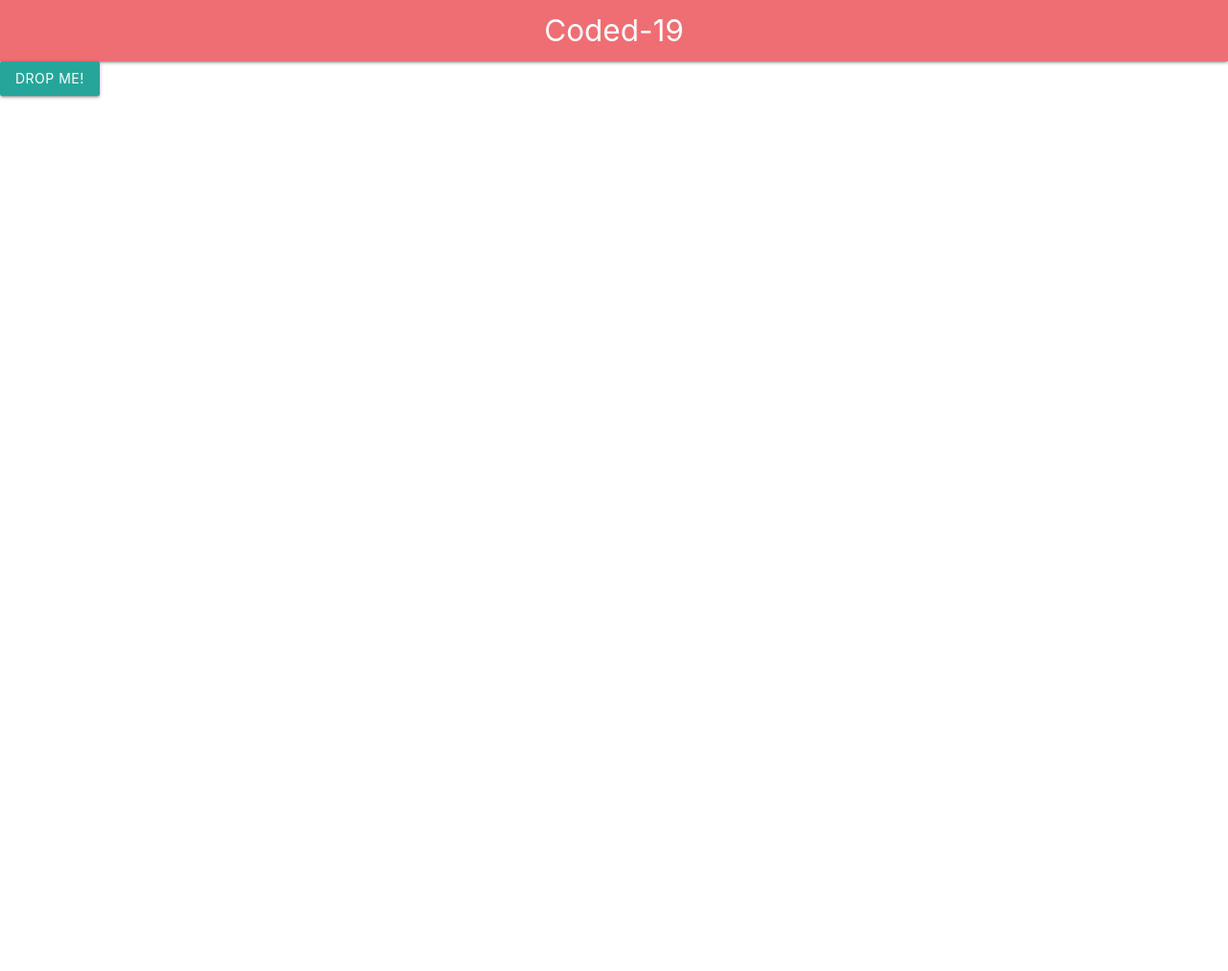
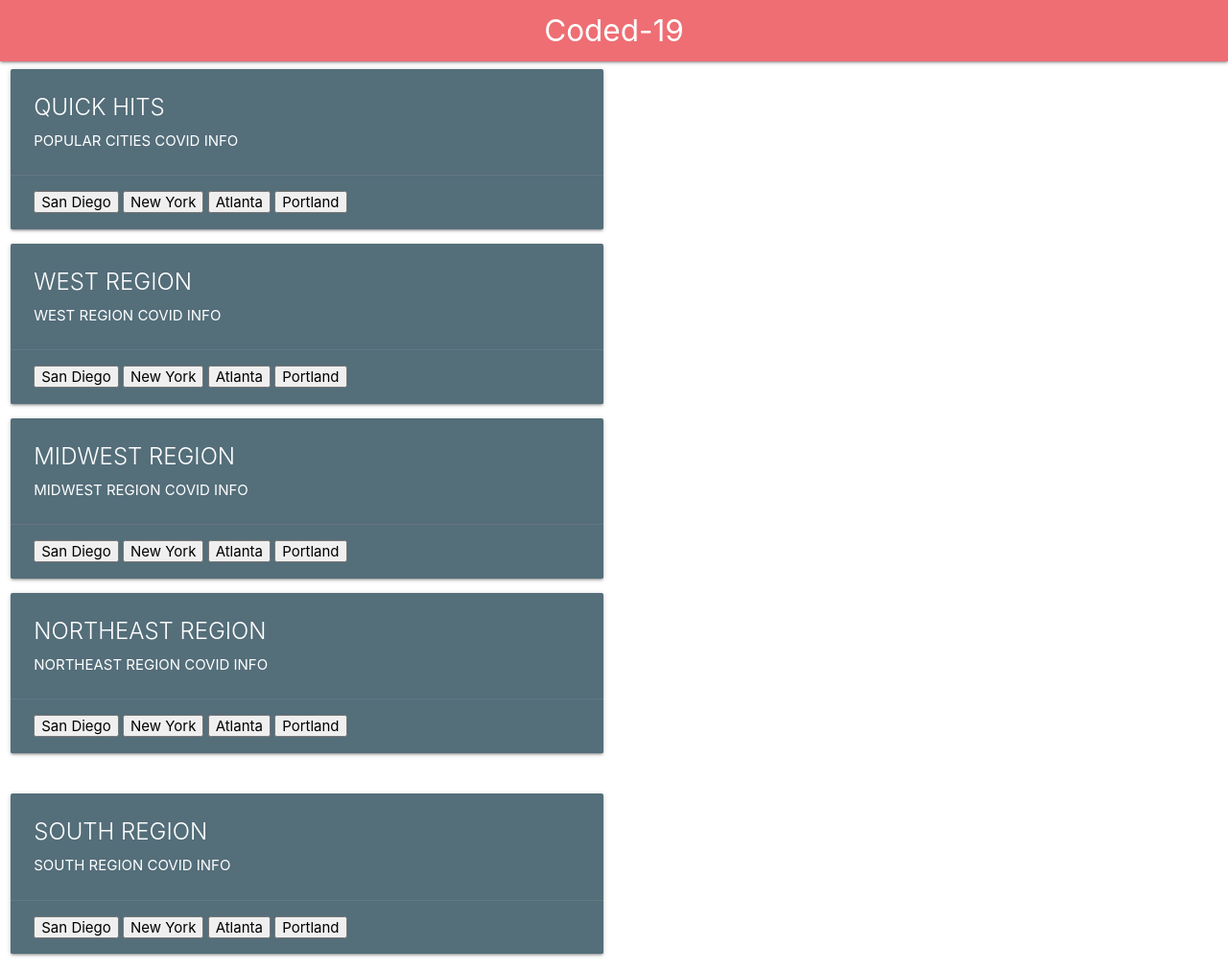
Before and after one commit to ElijahIG/Coded-19-app, a plain HTML site: page index.html in a window 1280 px wide. Shown: the top 1012 px of the page at 96% size. Before the commit the page ends 800 px from the top, so only its background shows below. Drawn offline with nearby package versions, Linux system fonts and the light colour scheme; no server answers.

Commit message:
added materialize cards for 4 U.S. regions, beginning to format page

```diff
--- a/index.html
+++ b/index.html
@@ -16,7 +16,88 @@
     </nav>
     <!----------------- Page Layout here --------------------------->
     <div class="row">
-      <!--  <div class="col s12 m4 l4">
+      <div class="col s12 m6">
+        <div class="card blue-grey darken-1">
+          <div class="card-content white-text">
+            <span class="card-title">QUICK HITS</span>
+            <p>POPULAR CITIES COVID INFO</p>
+          </div>
+          <div class="card-action">
+            <button href="#">San Diego</button>
+            <button href="#">New York</button>
+            <button href="#">Atlanta</button>
+            <button href="#">Portland</button>
+
+          </div>
+        </div>
+
+        <div class="card blue-grey darken-1">
+          <div class="card-content white-text">
+            <span class="card-title">WEST REGION</span>
+            <p>WEST REGION COVID INFO</p>
+          </div>
+          <div class="card-action">
+            <button href="#">San Diego</button>
+            <button href="#">New York</button>
+            <button href="#">Atlanta</button>
+            <button href="#">Portland</button>
+
+          </div>
+        </div>
+
+        <div class="card blue-grey darken-1">
+          <div class="card-content white-text">
+            <span class="card-title">MIDWEST REGION</span>
+            <p>MIDWEST REGION COVID INFO</p>
+          </div>
+          <div class="card-action">
+            <button href="#">San Diego</button>
+            <button href="#">New York</button>
+            <button href="#">Atlanta</button>
+            <button href="#">Portland</button>
+
+          </div>
+        </div>
+
+        <div class="card blue-grey darken-1">
+          <div class="card-content white-text">
+            <span class="card-title">NORTHEAST REGION</span>
+            <p>NORTHEAST REGION COVID INFO</p>
+          </div>
+          <div class="card-action">
+            <button href="#">San Diego</button>
+            <button href="#">New York</button>
+            <button href="#">Atlanta</button>
+            <button href="#">Portland</button>
+
+          </div>
+        </div>
+      </div>
+    </div>
+
+    <div class="row">
+      <div class="col s12 m6">
+        <div class="card blue-grey darken-1">
+          <div class="card-content white-text">
+            <span class="card-title">SOUTH REGION</span>
+            <p>SOUTH REGION COVID INFO</p>
+          </div>
+          <div class="card-action">
+            <button href="#">San Diego</button>
+            <button href="#">New York</button>
+            <button href="#">Atlanta</button>
+            <button href="#">Portland</button>
+
+          </div>
+        </div>
+      </div>
+    </div>
+
+
+
+
+    <div class="row">
+      <div class="col s12 m4 l4">
         <div class="card mb-3">
           <div class="card-body">
               <form id="search-form">
@@ -59,16 +140,15 @@
                         </button>
                         <hr>
                   </div>
-              </div> -->
+                  </div>
+              </div>
                     <!-- Search navigation panel
                       This content will be:
                       3-columns-wide on large screens,
                       4-columns-wide on medium screens,
                       12-columns-wide on small screens  -->
                     <!-- Dropdown Trigger -->
-        <a class='dropdown-trigger waves-light btn' href='#' data-target='dropdown1'>Drop Me!</a>
-
-        <!-------------- Dropdown Structure --------------------------->
+        <a class='dropdown-trigger waves-light btn' href='#' data-target='dropdown1'>Drop Me!
           <ul id='dropdown1' class='dropdown-content'>
             <li><a href="#!">one</a></li>
             <li><a href="#!">two</a></li>
@@ -77,6 +157,11 @@
             <li><a href="#!"><i class="material-icons">view_module</i>four</a></li>
             <li><a href="#!"><i class="material-icons">cloud</i>five</a></li>
           </ul>
+
+        </a>
+
+        <!-------------- Dropdown Structure --------------------------->
+
 
         <!----------------- JQUERY DROPDOWN TRIGGER --------------------->
         <script> $('.dropdown-trigger').dropdown(); </script>
@@ -116,5 +201,10 @@
         console.log(response);
       });
     </script>
+    <script
+    src="https://code.jquery.com/jquery-3.5.1.min.js"
+    integrity="sha256-9/aliU8dGd2tb6OSsuzixeV4y/faTqgFtohetphbbj0="
+    crossorigin="anonymous"></script>
+    <script src="script.js"></script>
   </body>
 </html>
```
Lines whose indentation alone changed are shown as unchanged.
